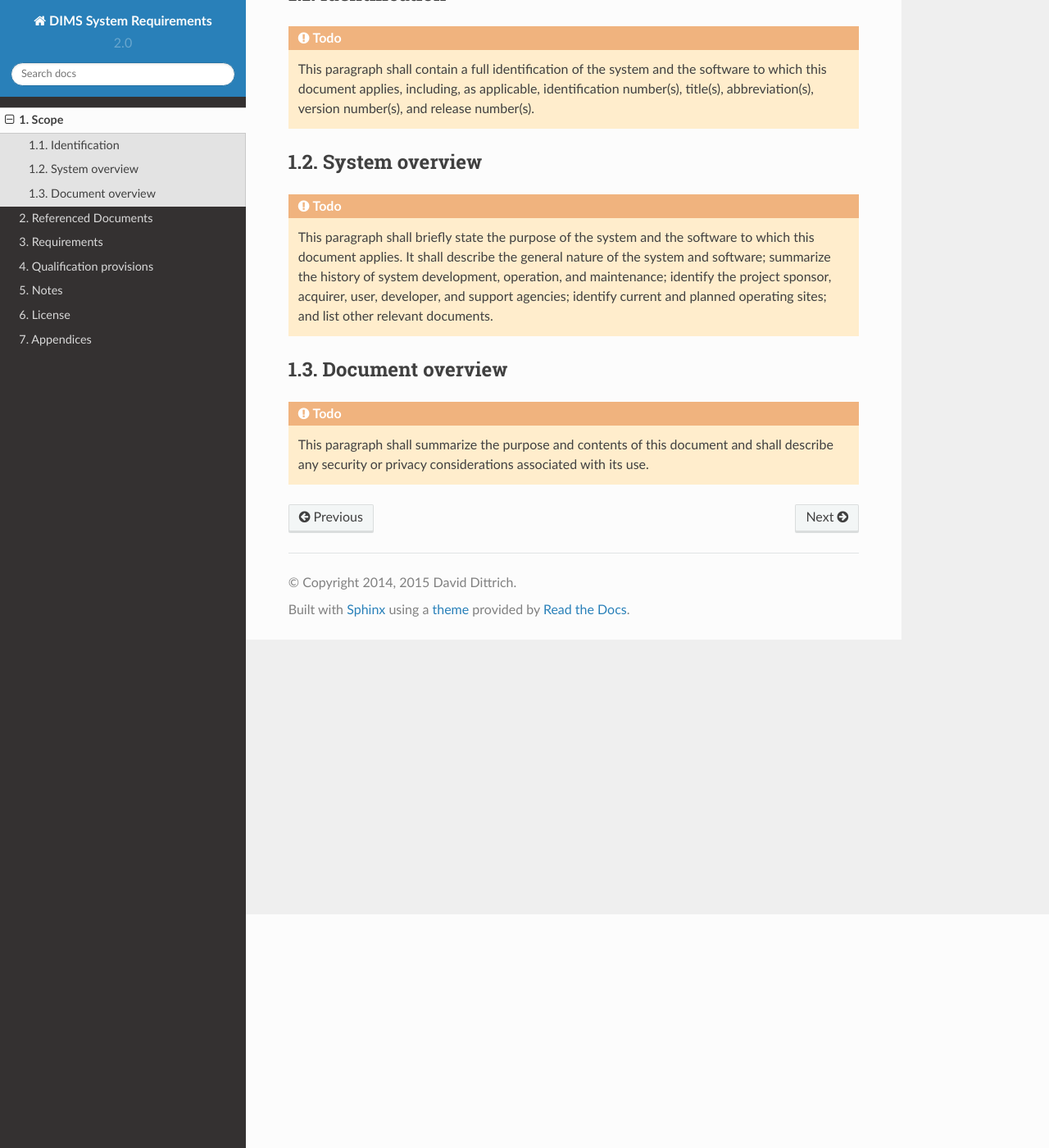
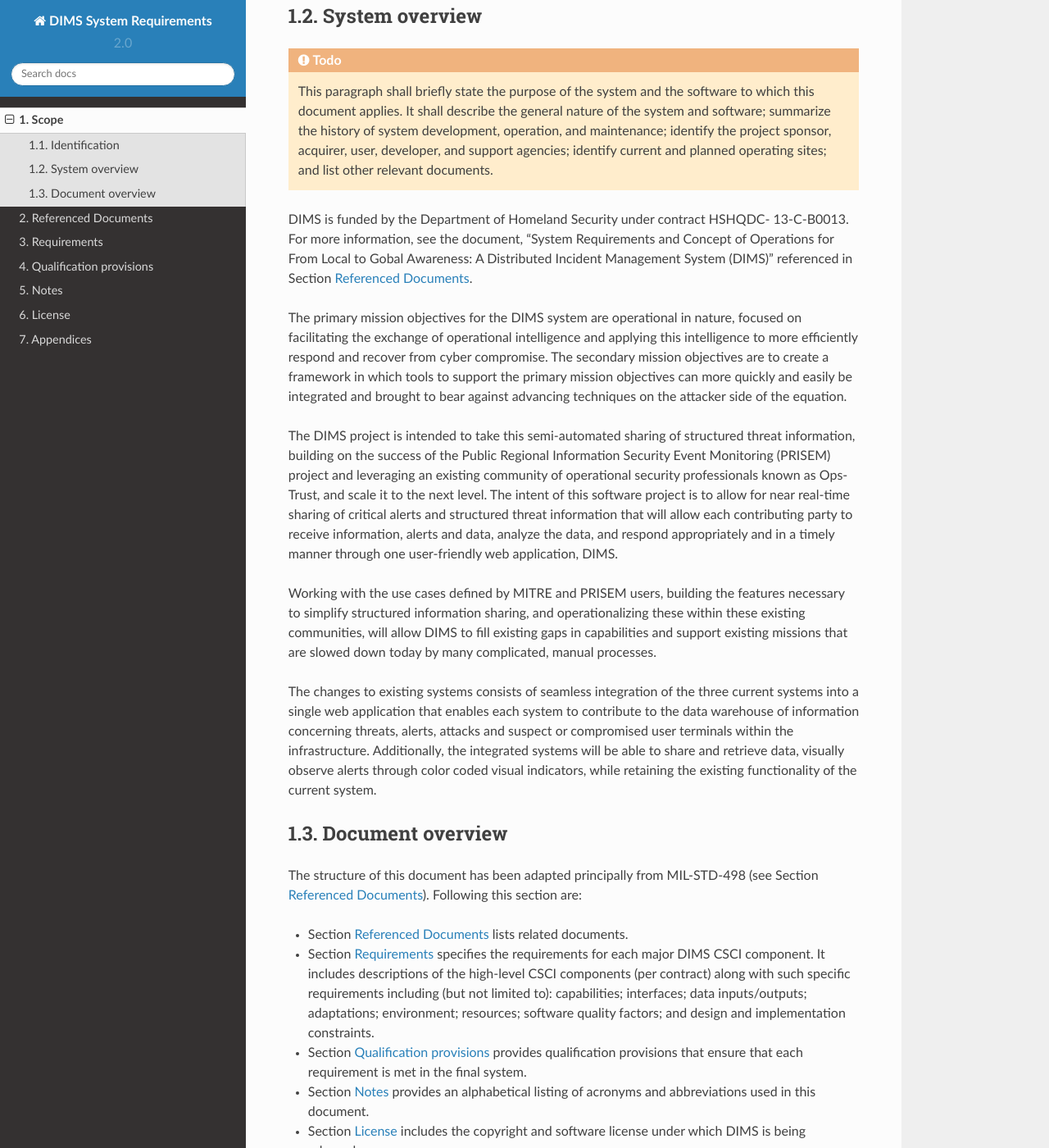
Before and after one commit to uw-dims/dims-sr, a Sphinx documentation site: the page built from source/scope.rst, in a window 1280 px wide and 1400 px high, scrolled down 285 px. Shown: the whole window at 82% size. Built offline with Sphinx 7.4.7 and the Read the Docs theme 2.0.0, drawn with Linux system fonts in a browser that asks for light colours; some of the changed text lies outside the part shown.

Commit message:
Add more text to scope section

```diff
--- a/source/scope.rst
+++ b/source/scope.rst
@@ -2,26 +2,15 @@
 
 Scope
 =====
-
-.. todo::
-
-    This section shall be divided into the following paragraphs.
-
-..
 
 .. _identification:
 
 Identification
 --------------
 
-.. todo::
-
-    This paragraph shall contain a full identification of the system and the
-    software to which this document applies, including, as applicable,
-    identification number(s), title(s), abbreviation(s), version number(s), and
-    release number(s).
-
-..
+This System Requirements document (version |version|) describes
+the high-level requirements for designing and implementing
+the Distributed Incident Management System (DIMS).
 
 .. _systemoverview:
 
@@ -39,15 +28,65 @@
 
 ..
 
+DIMS is funded by the Department of Homeland Security under contract HSHQDC-
+13-C-B0013. For more information, see the document, "System Requirements and
+Concept of Operations for From Local to Gobal Awareness: A Distributed Incident
+Management System (DIMS)" referenced in Section :ref:`referenceddocs`.
+
+The primary mission objectives for the DIMS system are operational in nature,
+focused on facilitating the exchange of operational intelligence and applying
+this intelligence to more efficiently respond and recover from cyber
+compromise. The secondary mission objectives are to create a framework in which
+tools to support the primary mission objectives can more quickly and easily be
+integrated and brought to bear against advancing techniques on the attacker
+side of the equation.
+
+The DIMS project is intended to take this semi-automated sharing of structured
+threat information, building on the success of the Public Regional Information
+Security Event Monitoring (PRISEM) project and leveraging an existing community
+of operational security professionals known as Ops- Trust, and scale it to the
+next level. The intent of this software project is to allow for near real-time
+sharing of critical alerts and structured threat information that will allow
+each contributing party to receive information, alerts and data, analyze the
+data, and respond appropriately and in a timely manner through one
+user-friendly web application, DIMS.
+
+Working with the use cases defined by MITRE and PRISEM users, building the
+features necessary to simplify structured information sharing, and
+operationalizing these within these existing communities, will allow DIMS to
+fill existing gaps in capabilities and support existing missions that are
+slowed down today by many complicated, manual processes.
+
+The changes to existing systems consists of seamless integration of the three
+current systems into a single web application that enables each system to
+contribute to the data warehouse of information concerning threats, alerts,
+attacks and suspect or compromised user terminals within the infrastructure.
+Additionally, the integrated systems will be able to share and retrieve data,
+visually observe alerts through color coded visual indicators, while retaining
+the existing functionality of the current system.
+
 .. _documentoverview:
 
 Document overview
 -----------------
 
-.. todo::
+The structure of this document has been adapted principally from MIL-STD-498
+(see Section :ref:`referenceddocs`). Following this section are:
 
-    This paragraph shall summarize the purpose and contents of this document
-    and shall describe any security or privacy considerations associated with
-    its use.
++ Section :ref:`referenceddocs` lists related documents.
 
-..
++ Section :ref:`requirements` specifies the requirements for each major
+  DIMS CSCI component. It includes descriptions of the high-level CSCI
+  components (per contract) along with such specific requirements including
+  (but not limited to): capabilities; interfaces; data inputs/outputs; adaptations;
+  environment; resources; software quality factors; and design and implementation
+  constraints.
+
++ Section :ref:`qualificationprovisions` provides qualification provisions that
+  ensure that each requirement is met in the final system.
+
++ Section :ref:`notes` provides an alphabetical listing of acronyms and
+  abbreviations used in this document.
+
++ Section :ref:`license` includes the copyright and software license under
+  which DIMS is being released.
```
